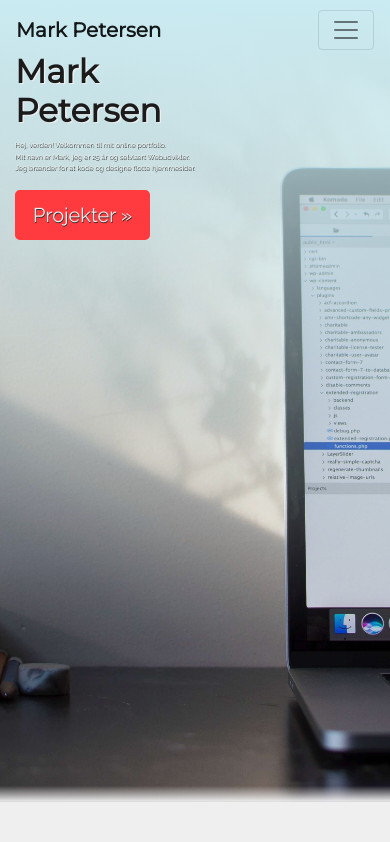
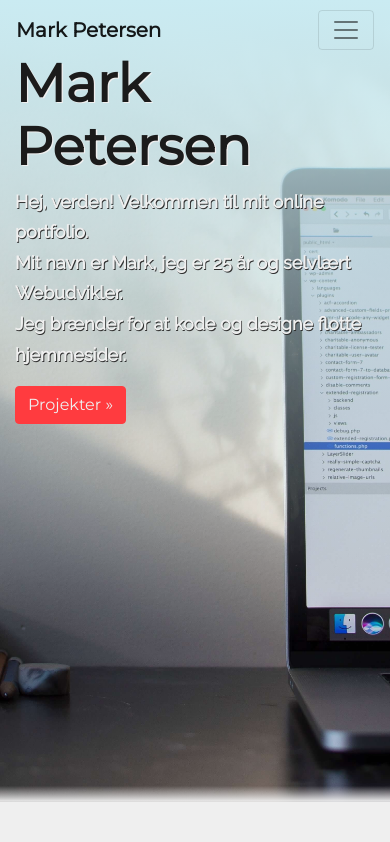
Before and after one commit to MarkP92/personal-portfolio, a Django app: page / in a window 390 px wide. Shown: the top 842 px of the page. Run offline with Django 3.2, Linux system fonts and the light colour scheme; data that the repository does not hold is empty; some libraries are stand-ins or nearby versions.

Commit message:
added to landscape and portrait

```diff
--- a/static/css/style.css
+++ b/static/css/style.css
@@ -55,7 +55,7 @@ h1,h2,h3,h4,h5,h6 {
 
 .inside-jumbo h1 {
     margin-top: 20px;
-    font-size: 8.4vw;
+    font-size: 8vw;
     font-weight: 1000;
     color: rgb(27, 27, 27);
     text-shadow: 1.3px 1.3px #efefef;
@@ -64,8 +64,8 @@ h1,h2,h3,h4,h5,h6 {
 .inside-jumbo p {
     color: #efefef;
     font-size: 1.8vw;
-    font-weight: 1.2rem;
-    text-shadow: 0.5px 0.5px #303030;
+    font-weight: 700;
+    text-shadow: 0.8px 0.8px #303030;
 }
 
 .btn {
@@ -186,7 +186,7 @@ h1,h2,h3,h4,h5,h6 {
 }
 
 /* MEDIA SCREENS */
-@media only screen and (max-device-width: 480px) and (-webkit-min-device-pixel-ratio: 2) {
+@media only screen and (orientation:portrait) {
     body {
         font-size: 12px;
     }
@@ -196,29 +196,30 @@ h1,h2,h3,h4,h5,h6 {
     }
 
     .inside-jumbo h1 {
-        font-size: 4em;
-        margin-top: 50px;
+        font-size: 4.4em;
+        /* margin-top: 40px; */
     }
 
     .inside-jumbo p {
-        font-size: 1.4em;
-    }
-
-    .cta {
-        transform: scale(0.7)
+        font-size: 1.5em;
     }
 }
 
-@media only screen and (min-device-width: 560px) and (max-device-width: 1136px) and (-webkit-min-device-pixel-ratio: 2) {
-    .inside-jumbo h1 {
-        margin-top: 5px;
-    }
-
-    .cta {
-        transform: scale(0.7)
+@media only screen and (orientation:landscape) {
+    body {
+        font-size: 14px;
     }
 
     .nav-bg {
         background-color: rgba(239, 239, 239, 0.8);
     }
+
+    .inside-jumbo h1 {
+        font-size: 3.4em;
+        /* margin-top: 40px; */
+    }
+
+    .inside-jumbo p {
+        font-size: 0.8em;
+    }
 }
--- a/templates/index.html
+++ b/templates/index.html
@@ -7,7 +7,7 @@
             <div class="inside-jumbo">
                 <h1 class="display-3">Mark<br>Petersen</h1>
                 <p class="lead">Hej, verden! Velkommen til mit online portfolio.<br>Mit navn er Mark, jeg er 25 år og selvlært Webudvikler.<br>Jeg brænder for at kode og designe flotte hjemmesider.</p>
-                <p><a class="btn btn-primary btn-lg cta" href="{% url 'project_list' %}" role="button">Projekter &raquo;</a></p>
+                <a class="btn btn-primary cta" href="{% url 'project_list' %}" role="button">Projekter &raquo;</a>
             </div>
         </div>
     </div>
```
